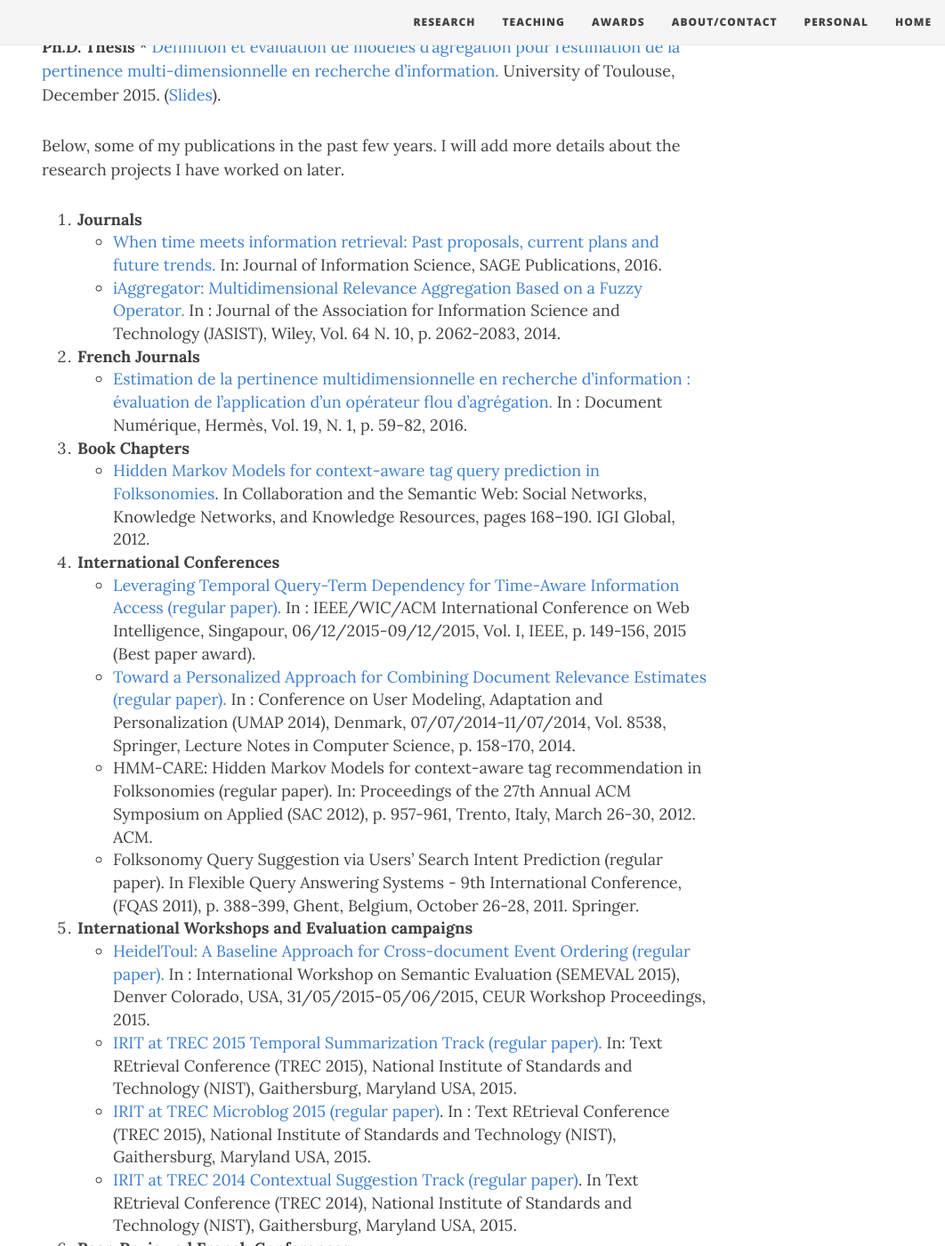
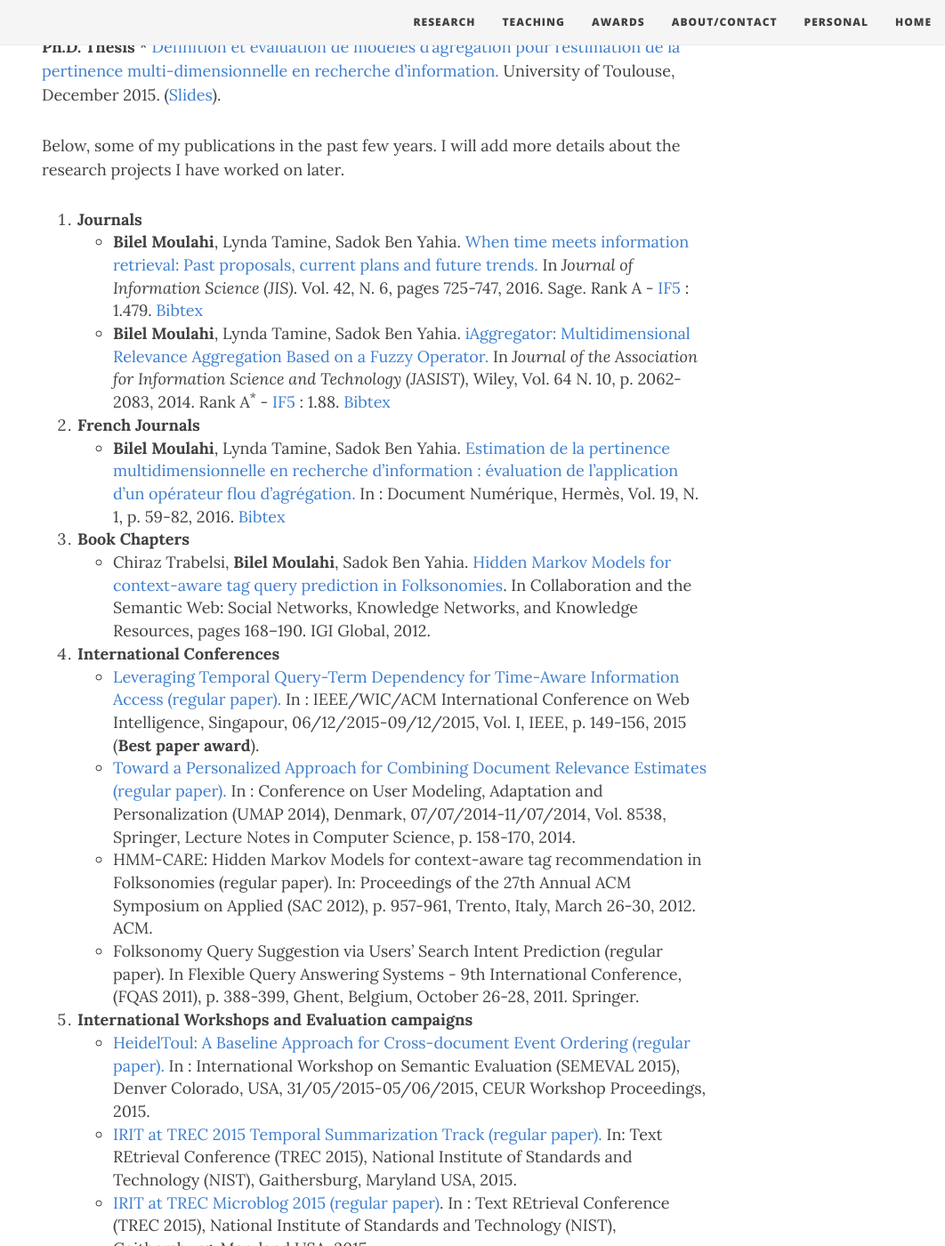
Before and after one commit to bilelmoulahi/bilelmoulahi.github.io, a Jekyll site: the page built from research.md, in a window 1280 px wide and 1400 px high, scrolled down 840 px. Shown: the whole window at 89% size, without its empty margins (218-1280 px from the left). Built offline with Jekyll 4.4.1, drawn with Linux system fonts in a browser that asks for light colours; nearby versions of some CDN libraries.

Commit message:
add authors publi

```diff
--- a/research.md
+++ b/research.md
@@ -31,14 +31,14 @@ Below, some of my publications in the past few years. I will add more details ab
 
 
 1. **Journals**
-    * [When time meets information retrieval: Past proposals, current plans and future trends.]( https://www.irit.fr/publis/IRIS/JIS2016_MTB.pdf) In: Journal of Information Science, SAGE Publications, 2016.
-    * [iAggregator: Multidimensional Relevance Aggregation Based on a Fuzzy Operator.](https://www.irit.fr/publis/SIG/Moulahi_et_al_Jasist2014.pdf) In : Journal of the Association for Information Science and Technology (JASIST), Wiley, Vol. 64 N. 10, p. 2062-2083, 2014.
+    * **Bilel Moulahi**, Lynda Tamine, Sadok Ben Yahia. [When time meets information retrieval: Past proposals, current plans and future trends.]( https://www.irit.fr/publis/IRIS/JIS2016_MTB.pdf) In <i>Journal of Information Science (JIS)</i>. Vol. 42, N. 6, pages 725-747, 2016. Sage. Rank A - <a href = "https://goo.gl/Cwh7cuIF5"> IF5 </a> : 1.479. [Bibtex](http://dblp.uni-trier.de/rec/bibtex/journals/jis/MoulahiTY16)
+    * **Bilel Moulahi**, Lynda Tamine, Sadok Ben Yahia. [iAggregator: Multidimensional Relevance Aggregation Based on a Fuzzy Operator.](https://www.irit.fr/publis/SIG/Moulahi_et_al_Jasist2014.pdf) In <i>Journal of the Association for Information Science and Technology (JASIST)</i>, Wiley, Vol. 64 N. 10, p. 2062-2083, 2014. Rank A<sup>&#42;</sup> - [IF5](https://goo.gl/CcW6Ms) : 1.88. [Bibtex](http://dblp.uni-trier.de/rec/bibtex/journals/jasis/MoulahiTY14)
 1. **French Journals**
-	* [Estimation de la pertinence multidimensionnelle en recherche d'information : évaluation de l'application d'un opérateur flou d'agrégation.](https://www.irit.fr/publis/IRIS/RevueDN2016_MTB.pdf) In : Document Numérique, Hermès, Vol. 19, N. 1, p. 59-82, 2016.
+	* **Bilel Moulahi**, Lynda Tamine, Sadok Ben Yahia. [Estimation de la pertinence multidimensionnelle en recherche d'information : évaluation de l'application d'un opérateur flou d'agrégation.](https://www.irit.fr/publis/IRIS/RevueDN2016_MTB.pdf) In : Document Numérique, Hermès, Vol. 19, N. 1, p. 59-82, 2016. [Bibtex](http://dblp.uni-trier.de/rec/bibtex/journals/dn/MoulahiTY16)
 1. **Book Chapters**
-    * [Hidden Markov Models for context-aware tag query prediction in Folksonomies](https://books.google.fr/books?id=yqOeBQAAQBAJ&pg=PA168&lpg=PA168&dq=Hidden+Markov+Models+for+context-aware+tag+query+prediction+in+Folksonomies.+In+Collaboration+and+the+Semantic+Web:+Social+Networks&source=bl&ots=avGg4p6FUM&sig=bUdbx-rxkMvchxL6_-DpYvjsPis&hl=en&sa=X&ved=0ahUKEwicotmR_o7QAhWG6RQKHcgoAkkQ6AEIIzAB#v=onepage&q=Hidden%20Markov%20Models%20for%20context-aware%20tag%20query%20prediction%20in%20Folksonomies.%20In%20Collaboration%20and%20the%20Semantic%20Web%3A%20Social%20Networks&f=false). In Collaboration and the Semantic Web: Social Networks, Knowledge Networks, and Knowledge Resources, pages 168--190. IGI Global, 2012.
+    * Chiraz Trabelsi, **Bilel Moulahi**, Sadok Ben Yahia. [Hidden Markov Models for context-aware tag query prediction in Folksonomies](https://books.google.fr/books?id=yqOeBQAAQBAJ&pg=PA168&lpg=PA168&dq=Hidden+Markov+Models+for+context-aware+tag+query+prediction+in+Folksonomies.+In+Collaboration+and+the+Semantic+Web:+Social+Networks&source=bl&ots=avGg4p6FUM&sig=bUdbx-rxkMvchxL6_-DpYvjsPis&hl=en&sa=X&ved=0ahUKEwicotmR_o7QAhWG6RQKHcgoAkkQ6AEIIzAB#v=onepage&q=Hidden%20Markov%20Models%20for%20context-aware%20tag%20query%20prediction%20in%20Folksonomies.%20In%20Collaboration%20and%20the%20Semantic%20Web%3A%20Social%20Networks&f=false). In Collaboration and the Semantic Web: Social Networks, Knowledge Networks, and Knowledge Resources, pages 168--190. IGI Global, 2012.
 1. **International Conferences**
-    * [Leveraging Temporal Query-Term Dependency for Time-Aware Information Access (regular paper).](https://www.irit.fr/publis/SIG/2015_WI_MTB.pdf) In : IEEE/WIC/ACM International Conference on Web Intelligence, Singapour, 06/12/2015-09/12/2015, Vol. I, IEEE, p. 149-156, 2015 (Best paper award).
+    * [Leveraging Temporal Query-Term Dependency for Time-Aware Information Access (regular paper).](https://www.irit.fr/publis/SIG/2015_WI_MTB.pdf) In : IEEE/WIC/ACM International Conference on Web Intelligence, Singapour, 06/12/2015-09/12/2015, Vol. I, IEEE, p. 149-156, 2015 (**Best paper award**).
     * [Toward a Personalized Approach for Combining Document Relevance Estimates (regular paper).](https://www.irit.fr/publis/SIG/Moulahi_et_al_Umap2014.pdf) In : Conference on User Modeling, Adaptation and Personalization (UMAP 2014), Denmark, 07/07/2014-11/07/2014, Vol. 8538, Springer, Lecture Notes in Computer Science, p. 158-170, 2014.
     * HMM-CARE: Hidden Markov Models for context-aware tag recommendation in Folksonomies (regular paper). In: Proceedings of the 27th Annual ACM Symposium on Applied (SAC 2012), p. 957-961, Trento, Italy, March 26-30, 2012. ACM.
     * Folksonomy Query Suggestion via Users' Search Intent Prediction (regular paper). In Flexible Query Answering Systems - 9th International Conference, (FQAS 2011), p. 388-399, Ghent, Belgium, October 26-28, 2011. Springer.
```
